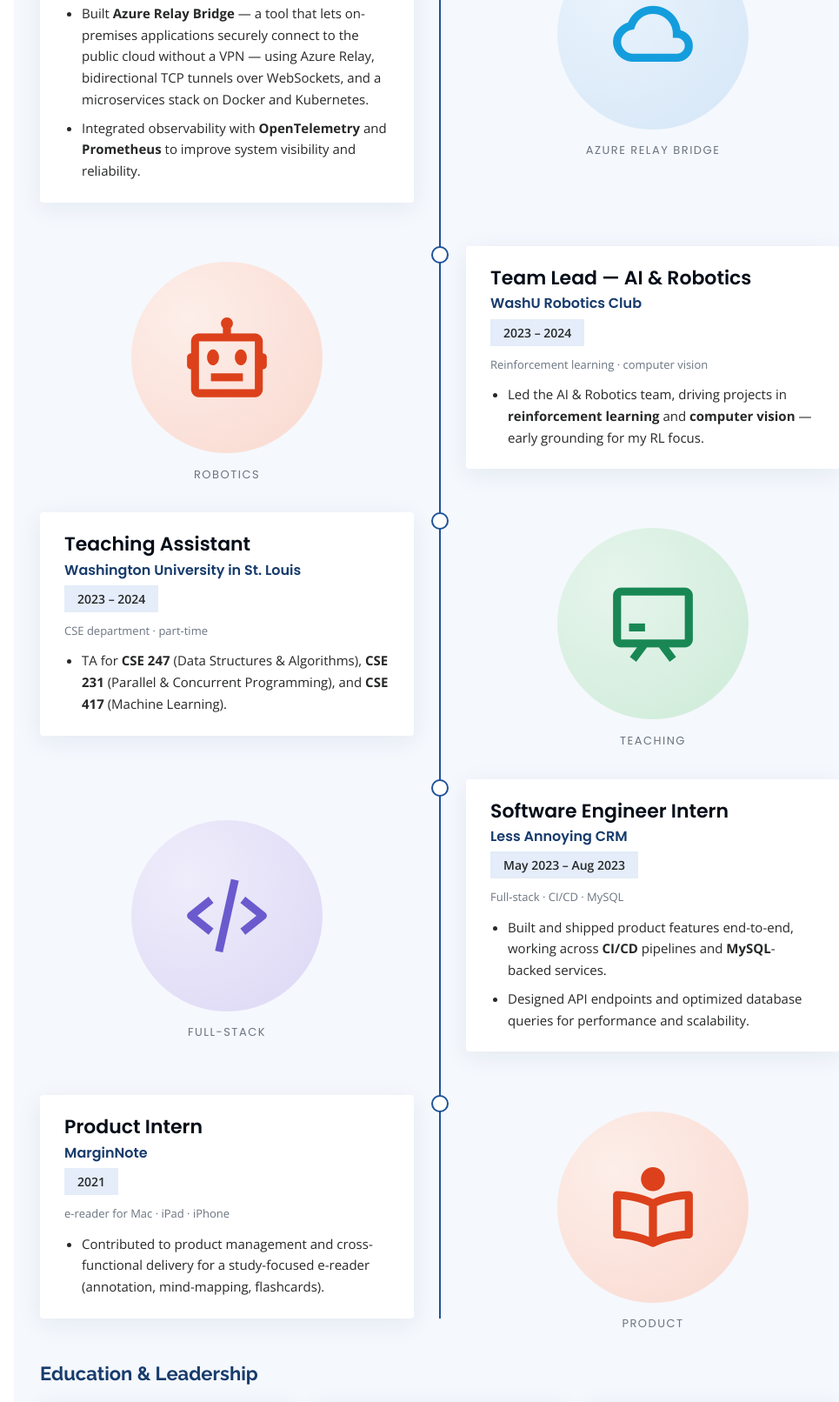
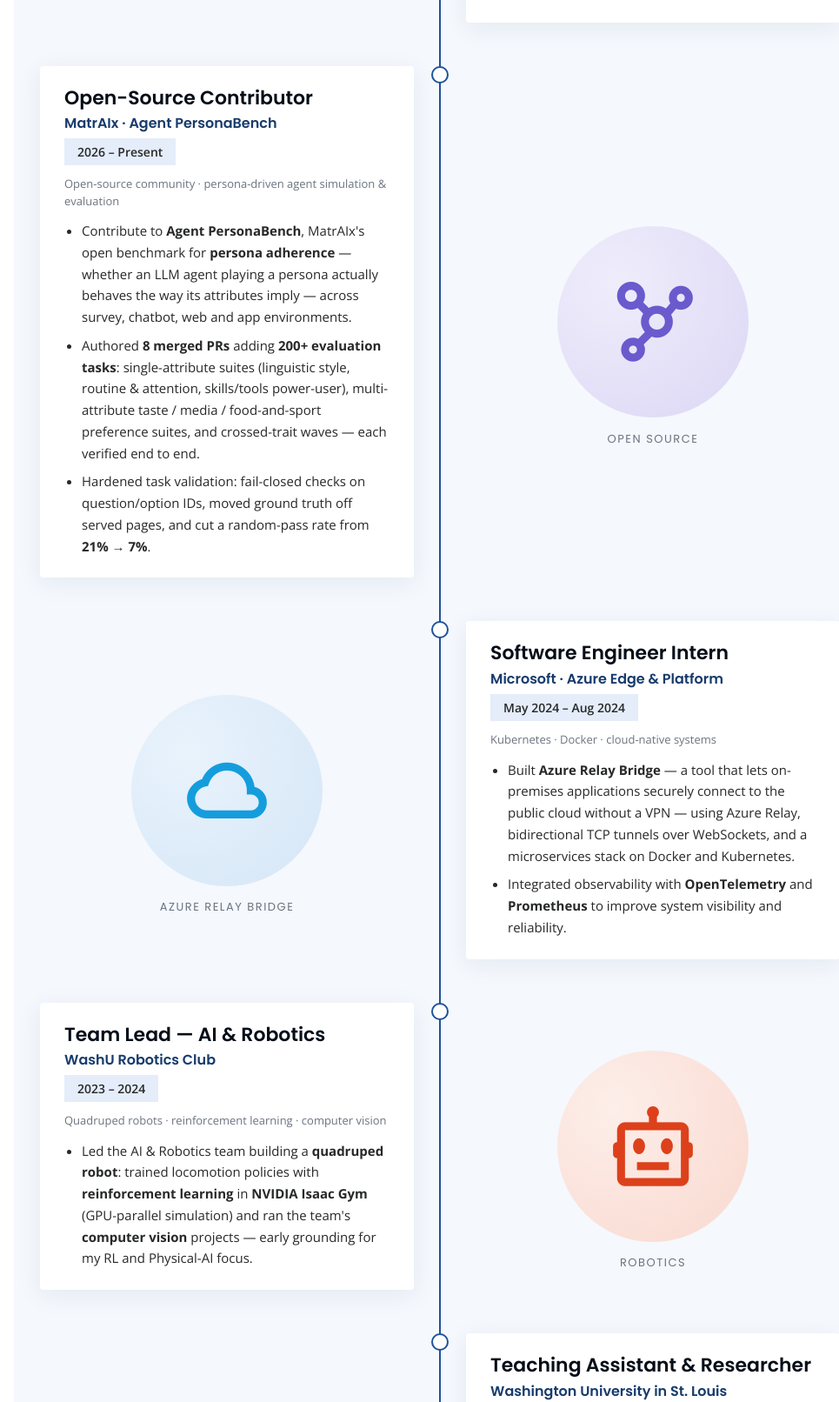
Before and after one commit to ZichenYuan/websitev2, a plain HTML site: page index.html in a window 1280 px wide. Shown: the part 3267-4879 px from the top of the page at 87% size, without its empty margins (284-1249 px from the left). Drawn offline with nearby package versions, Linux system fonts and the light colour scheme.

Commit message:
Update index.html

```diff
--- a/index.html
+++ b/index.html
@@ -173,6 +173,7 @@
               <div class="where">Hybrid-cloud infrastructure on the Edge (Kubernetes) · Redmond, WA</div>
               <ul>
                 <li>Drove <b>GPU/accelerator enablement end-to-end</b> for a managed Kubernetes platform — Linux drivers, <b>PCI passthrough (VFIO/IOMMU)</b>, the K8s device-plugin stack, and the NVIDIA GPU Operator — validated against a live <b>vLLM</b> inference workload.</li>
+                <li>Most recently: engineered the <b>guest ↔ host network proxy</b> path for <b>Azure Local disconnected operation</b> — forward-proxy egress with allow-lists and HTTPS_PROXY-style routing across the companion-VM boundary so control-plane and workload traffic still flows in fully <b>air-gapped</b> deployments; debugged the DNS, SSH-over-WebSocket and proxy-chain failures that come with it.</li>
                 <li>Built Go control-plane features on <b>controller-runtime</b>: admission/validation webhooks, GPU capacity gating, and hardware-aware scheduling.</li>
                 <li>Led cluster <b>upgrade-reliability</b> and <b>CI/CD release-safety</b> automation for a platform supporting carrier scale (100M+ subscribers).</li>
                 <li>Hardened the GPU <b>container-image supply chain</b> end-to-end — CVE scanning &amp; remediation, <b>signed / SBOM-attested images</b>, base-image patching, and mirroring into a compliant internal registry; ran on-call incident response and built reusable triage tooling.</li>
@@ -186,6 +187,23 @@
 
           <div class="resume-item">
             <div class="card-side" data-aos="fade-right">
+              <h4>Open-Source Contributor</h4>
+              <h5 class="org">MatrAIx · Agent PersonaBench</h5>
+              <span class="date">2026 – Present</span>
+              <div class="where">Open-source community · persona-driven agent simulation &amp; evaluation</div>
+              <ul>
+                <li>Contribute to <b>Agent PersonaBench</b>, MatrAIx's open benchmark for <b>persona adherence</b> — whether an LLM agent playing a persona actually behaves the way its attributes imply — across survey, chatbot, web and app environments.</li>
+                <li>Authored <b>8 merged PRs</b> adding <b>200+ evaluation tasks</b>: single-attribute suites (linguistic style, routine &amp; attention, skills/tools power-user), multi-attribute taste / media / food-and-sport preference suites, and crossed-trait waves — each verified end to end.</li>
+                <li>Hardened task validation: fail-closed checks on question/option IDs, moved ground truth off served pages, and cut a random-pass rate from <b>21% → 7%</b>.</li>
+              </ul>
+            </div>
+            <div class="art-side" data-aos="fade-left">
+              <div class="org-art purple" data-label="Open source"><i class="bx bx-network-chart"></i></div>
+            </div>
+          </div>
+
+          <div class="resume-item flip">
+            <div class="card-side" data-aos="fade-left">
               <h4>Software Engineer Intern</h4>
               <h5 class="org">Microsoft · Azure Edge &amp; Platform</h5>
               <span class="date">May 2024 – Aug 2024</span>
@@ -195,59 +213,60 @@
                 <li>Integrated observability with <b>OpenTelemetry</b> and <b>Prometheus</b> to improve system visibility and reliability.</li>
               </ul>
             </div>
+            <div class="art-side" data-aos="fade-right">
+              <div class="org-art" data-label="Azure Relay Bridge"><i class="bx bx-cloud"></i></div>
+            </div>
+          </div>
+
+          <div class="resume-item">
+            <div class="card-side" data-aos="fade-right">
+              <h4>Team Lead — AI &amp; Robotics</h4>
+              <h5 class="org">WashU Robotics Club</h5>
+              <span class="date">2023 – 2024</span>
+              <div class="where">Quadruped robots · reinforcement learning · computer vision</div>
+              <ul>
+                <li>Led the AI &amp; Robotics team building a <b>quadruped robot</b>: trained locomotion policies with <b>reinforcement learning</b> in <b>NVIDIA Isaac Gym</b> (GPU-parallel simulation) and ran the team's <b>computer vision</b> projects — early grounding for my RL and Physical-AI focus.</li>
+              </ul>
+            </div>
             <div class="art-side" data-aos="fade-left">
-              <div class="org-art" data-label="Azure Relay Bridge"><i class="bx bx-cloud"></i></div>
+              <div class="org-art ember" data-label="Robotics"><i class="bx bx-bot"></i></div>
             </div>
           </div>
 
           <div class="resume-item flip">
             <div class="card-side" data-aos="fade-left">
-              <h4>Team Lead — AI &amp; Robotics</h4>
-              <h5 class="org">WashU Robotics Club</h5>
+              <h4>Teaching Assistant &amp; Researcher</h4>
+              <h5 class="org">Washington University in St. Louis</h5>
               <span class="date">2023 – 2024</span>
-              <div class="where">Reinforcement learning · computer vision</div>
+              <div class="where">CSE department · part-time</div>
               <ul>
-                <li>Led the AI &amp; Robotics team, driving projects in <b>reinforcement learning</b> and <b>computer vision</b> — early grounding for my RL focus.</li>
+                <li>TA for <b>CSE 247</b> (Data Structures &amp; Algorithms), <b>CSE 231</b> (Parallel &amp; Concurrent Programming), and <b>CSE 417</b> (Machine Learning).</li>
+                <li>Research: built and evaluated <b>retrieval-augmented generation (RAG)</b> pipelines and an <b>LLM agent framework</b> for <b>medical-code autocoding</b> — assigning billing/diagnosis codes automatically from clinical documentation.</li>
               </ul>
             </div>
             <div class="art-side" data-aos="fade-right">
-              <div class="org-art ember" data-label="Robotics"><i class="bx bx-bot"></i></div>
+              <div class="org-art green" data-label="Teaching &amp; research"><i class="bx bx-chalkboard"></i></div>
             </div>
           </div>
 
           <div class="resume-item">
             <div class="card-side" data-aos="fade-right">
-              <h4>Teaching Assistant</h4>
-              <h5 class="org">Washington University in St. Louis</h5>
-              <span class="date">2023 – 2024</span>
-              <div class="where">CSE department · part-time</div>
+              <h4>Full-Stack Software Engineer Intern</h4>
+              <h5 class="org">Less Annoying CRM</h5>
+              <span class="date">May 2023 – Aug 2023</span>
+              <div class="where">RESTful APIs · MySQL · AWS S3 · St. Louis, MO</div>
               <ul>
-                <li>TA for <b>CSE 247</b> (Data Structures &amp; Algorithms), <b>CSE 231</b> (Parallel &amp; Concurrent Programming), and <b>CSE 417</b> (Machine Learning).</li>
+                <li>Led the research and implementation of <b>RESTful API endpoints</b> for the CRM's email and attachment tools — designing the JSON contracts and wiring them across <b>10+ MySQL databases</b> and <b>AWS S3</b> attachment storage.</li>
+                <li>Shipped to <b>26,000+ users</b>, lifting user satisfaction <b>25%</b>; optimized the backing database queries for performance and scalability.</li>
               </ul>
             </div>
             <div class="art-side" data-aos="fade-left">
-              <div class="org-art green" data-label="Teaching"><i class="bx bx-chalkboard"></i></div>
+              <div class="org-art purple" data-label="API design"><i class="bx bx-code-alt"></i></div>
             </div>
           </div>
 
           <div class="resume-item flip">
             <div class="card-side" data-aos="fade-left">
-              <h4>Software Engineer Intern</h4>
-              <h5 class="org">Less Annoying CRM</h5>
-              <span class="date">May 2023 – Aug 2023</span>
-              <div class="where">Full-stack · CI/CD · MySQL</div>
-              <ul>
-                <li>Built and shipped product features end-to-end, working across <b>CI/CD</b> pipelines and <b>MySQL</b>-backed services.</li>
-                <li>Designed API endpoints and optimized database queries for performance and scalability.</li>
-              </ul>
-            </div>
-            <div class="art-side" data-aos="fade-right">
-              <div class="org-art purple" data-label="Full-stack"><i class="bx bx-code-alt"></i></div>
-            </div>
-          </div>
-
-          <div class="resume-item">
-            <div class="card-side" data-aos="fade-right">
               <h4>Product Intern</h4>
               <h5 class="org">MarginNote</h5>
               <span class="date">2021</span>
@@ -256,7 +275,7 @@
                 <li>Contributed to product management and cross-functional delivery for a study-focused e-reader (annotation, mind-mapping, flashcards).</li>
               </ul>
             </div>
-            <div class="art-side" data-aos="fade-left">
+            <div class="art-side" data-aos="fade-right">
               <div class="org-art ember" data-label="Product"><i class="bx bx-book-reader"></i></div>
             </div>
           </div>
```
